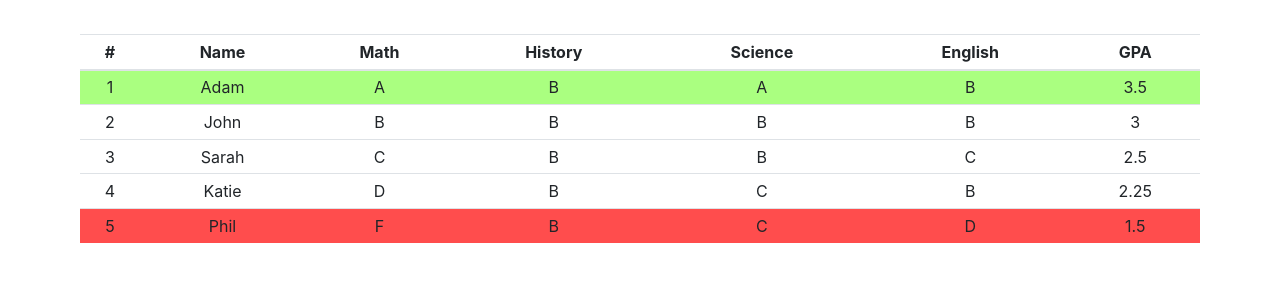
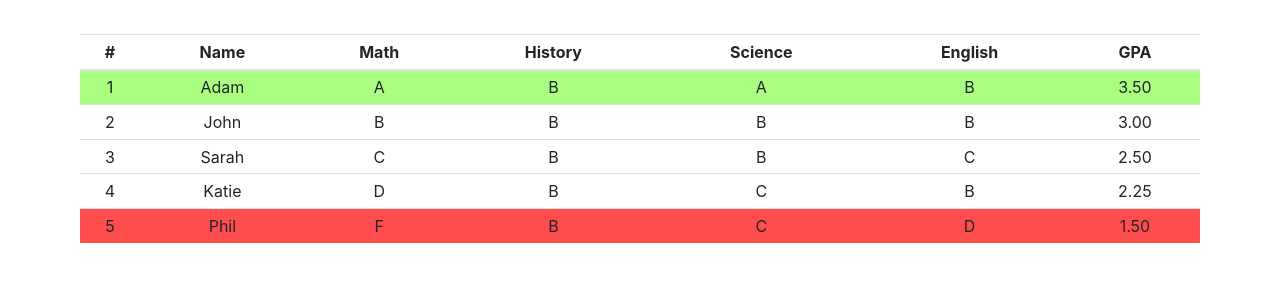
Before and after one commit to tjlyttles/Student-GPA-List, a React (Create React App) app in the folder client/: page / in a window 1280 px wide. Shown: the part 238-520 px from the top of the page. Built offline with nearby package versions, Linux system fonts and the light colour scheme.

Commit message:
added fixed decimal value

```diff
--- a/client/src/components/TableData.js
+++ b/client/src/components/TableData.js
@@ -60,8 +60,8 @@ const TableData = ({ students }) => {
       : student.averageGpa;
   }, 4);
 
-  console.log(lowest);
-  console.log(highest);
+  // console.log(lowest);
+  // console.log(highest);
 
   return (
     <div style={{ margin: "40px" }}>
@@ -94,7 +94,7 @@ const TableData = ({ students }) => {
                 <td>{row.history}</td>
                 <td>{row.science}</td>
                 <td>{row.english}</td>
-                <td>{row.averageGpa}</td>
+                <td>{row.averageGpa.toFixed(2)}</td>
                 {/* <Button size="sm" variant="outline-dark">Delete</Button> */}
               </tr>
 
```
